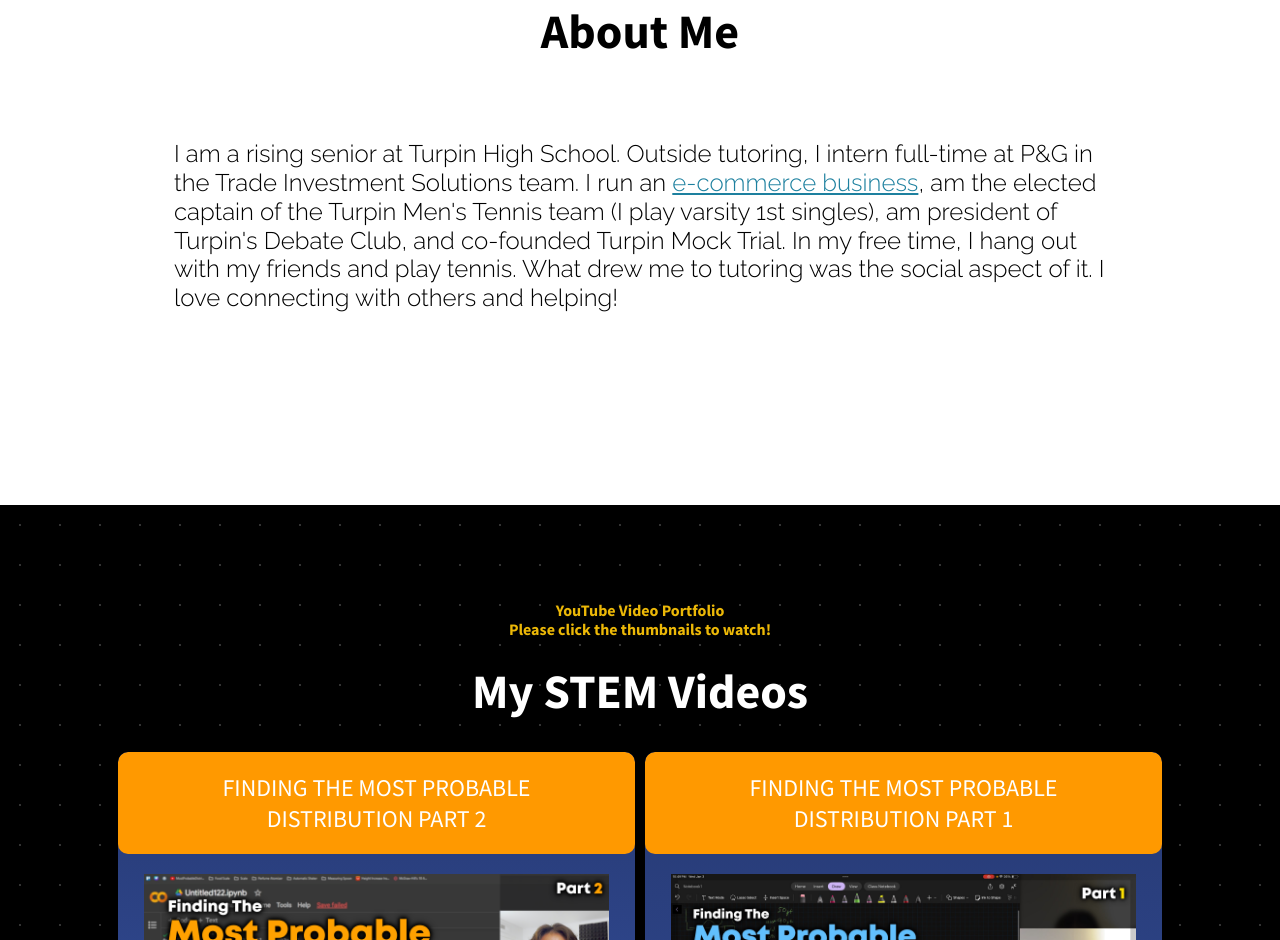
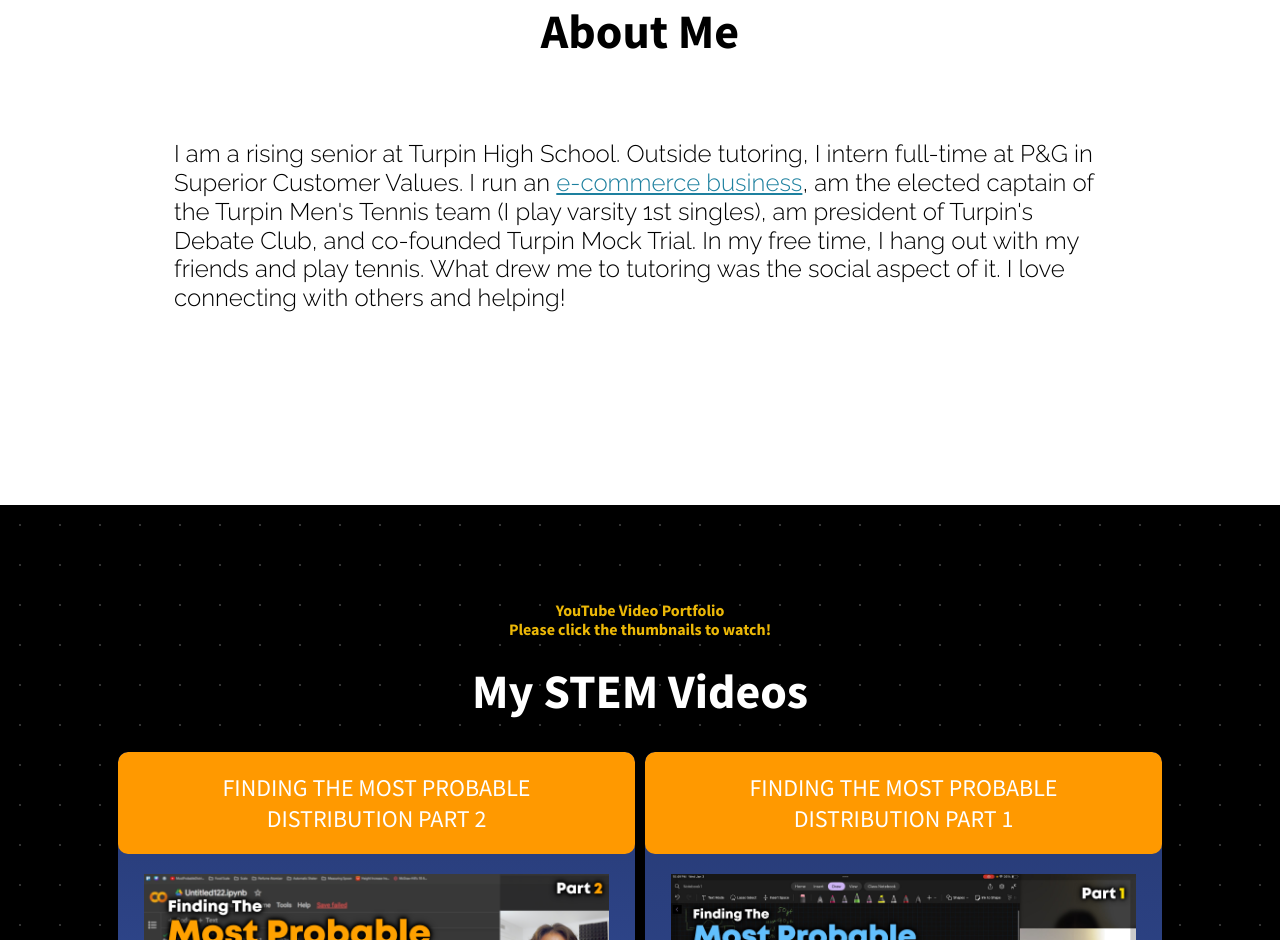
Before and after one commit to charlie-works/charlie-works.github.io, a website: page index.html in a window 1280 px wide. Shown: the part 2047-2987 px from the top of the page. Drawn offline with nearby package versions, Linux system fonts and the light colour scheme; some packages are replaced by stand-ins of ours.

Commit message:
Update index.html

```diff
--- a/index.html
+++ b/index.html
@@ -123,7 +123,7 @@
                     <div class="card mx-2">
                         <div class="card-body px-5 my-5">
 
-                            <h4 class="card-text">I am a rising senior at Turpin High School. Outside tutoring, I intern full-time at P&G in the Trade Investment Solutions team.
+                            <h4 class="card-text">I am a rising senior at Turpin High School. Outside tutoring, I intern full-time at P&G in Superior Customer Values.
                                 I run an <a href="https://calx.shop">e-commerce business</a>, am the elected captain of the Turpin Men's Tennis team (I play varsity 1st singles), am president of Turpin's Debate Club,
                                 and co-founded Turpin Mock Trial. In my free time, I hang out with my friends and play tennis. What drew me to tutoring was the social aspect of it.
                                 I love connecting with others and helping!
```
